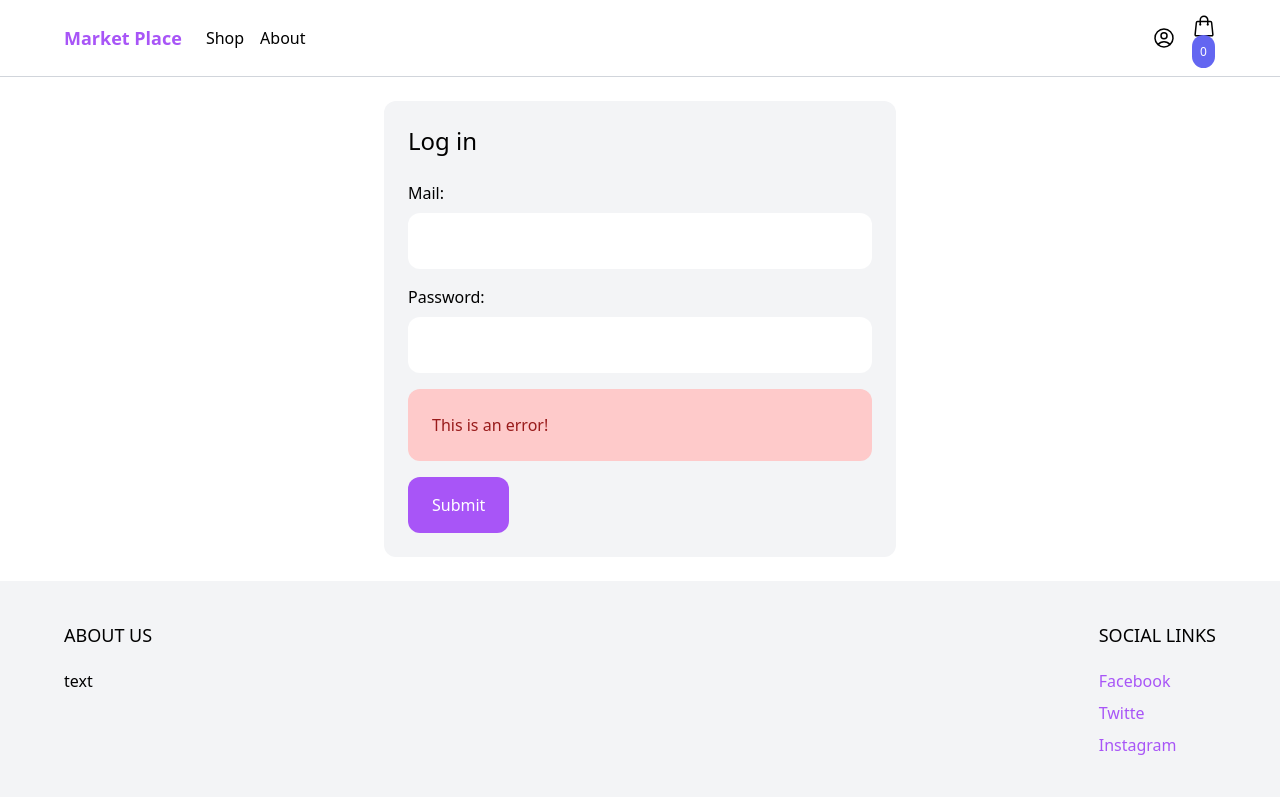
After one commit to EBaramia/Marketplace, a Django app: page /login/ in a window 1280 px wide. The commit adds this page. Run offline with Django 4.2, Linux system fonts and the light colour scheme; some libraries are stand-ins or nearby versions.

Commit message:
add singup/login page, img

```diff
--- a/Market/Market/settings.py
+++ b/Market/Market/settings.py
@@ -123,6 +123,8 @@ USE_TZ = True
 # https://docs.djangoproject.com/en/4.1/howto/static-files/
 
 STATIC_URL = 'static/'
+MEDIA_URL = '/media/'
+MEDIA_ROOT = BASE_DIR / 'media/'
 
 # Default primary key field type
 # https://docs.djangoproject.com/en/4.1/ref/settings/#default-auto-field
--- a/Market/Market/urls.py
+++ b/Market/Market/urls.py
@@ -1,13 +1,17 @@
+from django.conf import settings
+from django.conf.urls.static import static
 from django.contrib import admin
 from django.urls import path
-from core.views import frontpage, shop
+from core.views import frontpage, shop, signup, login
 from product.views import product
 from cart.views import add_to_cart
 
 urlpatterns = [
     path('admin/', admin.site.urls),
     path('', frontpage, name='frontpage'),
+    path('signup/', signup, name='signup'),
+    path('login/', login, name='login'),
     path('shop/', shop, name='shop'),
     path('shop/<slug:slug>/', product, name='product'),
     path('add_to_cart/<int:product_id>', add_to_cart, name='add_to_cart'),
-]
+] + static(settings.MEDIA_URL, document_root=settings.MEDIA_ROOT)
--- /dev/null
+++ b/Market/core/templates/core/login.html
@@ -0,0 +1,31 @@
+{% extends 'core/base.html' %} {% block content %}
+<div class="max-w-lg mx-auto flex flex-wrap py-6">
+  <div class="w-full bg-gray-100 p-6 rounded-xl">
+    <h1 class="mb-6 text-2xl">Log in</h1>
+    <form action="." method="post" class="space-y-4">
+      <div>
+        <label>Mail:</label>
+        <input type="email" class="w-full mt-2 py-4 px-6 bg-white rounded-xl" />
+      </div>
+      <div>
+        <label>Password:</label>
+        <input
+          type="password"
+          class="w-full mt-2 py-4 px-6 bg-white rounded-xl"
+        />
+      </div>
+      <div class="p-6 bg-red-200 text-red-800 rounded-xl">
+        <p>This is an error!</p>
+      </div>
+      <div>
+        <button
+          class="py-4 px-6 rounded-xl text-white bg-purple-500 hover:bg-purple-700"
+        >
+          Submit
+        </button>
+      </div>
+    </form>
+  </div>
+</div>
+
+{% endblock %}
--- a/Market/core/views.py
+++ b/Market/core/views.py
@@ -7,6 +7,11 @@ def frontpage(request):
     products = Product.objects.all()[0:8]
     return render(request, 'core/frontpage.html', {'products': products})
 
+def signup(request):
+    return render(request, 'core/signup.html')
+
+def login(request):
+    return render(request, 'core/login.html')
 
 def shop(request):
     categories = Category.objects.all()
--- a/Market/product/templates/product/partials/product_list_item.html
+++ b/Market/product/templates/product/partials/product_list_item.html
@@ -1,9 +1,6 @@
 <div class="w-full md:w-1/3 xl:w-1/4 p-6">
   <a href="{% url 'product' product.slug %}">
-    <img
-      class="rounded-xl hover:shadow-lg"
-      src="C:\Users\User\Desktop\Other\Projects\Market\Market\image\sofa_1"
-    />
+    <img class="rounded-xl hover:shadow-lg" src="{{ product.get_thumbnail}}" />
   </a>
   <div class="pt-3 flex items-center justify-between">
     <a href="{% url 'product' product.slug %}">{{product.name}}</a>
--- a/Market/product/templates/product/product.html
+++ b/Market/product/templates/product/product.html
@@ -2,7 +2,7 @@
 
 <div class="max-w-6xl mx-auto flex flex-wrap py-6 px-6 xl:px-0">
   <div class="images w-full mb-6 lg:mb-0 lg:w-3/5">
-    <img class="rounded-xl" src="" alt="" />
+    <img class="rounded-xl" src="{{ product.image.url}}" alt="" />
   </div>
   <div class="information w-full lg:w-2/5 lg:p-6">
     <h1 class="text-2xl">{{ product.name }}</h1>
```
Also changed, not shown: Market/core/templates/core/signup.html (added, +38 -0 lines), Market/product/models.py (+30 -0 lines), Market/db.sqlite3, Market/media/sofa_1.webp (renamed from Market/image/sofa_1.webp), Market/media/uploads/malm-bed-frame-high-black-brown-luroey__0638608_pe699032_s5.webp (added), Market/media/uploads/uploads/malm-bed-frame-high-black-brown-luroey__0638608_pe699032_s5.webp (added), Market/product/migrations/0003_product_image_product_thumbnail.py (added).
